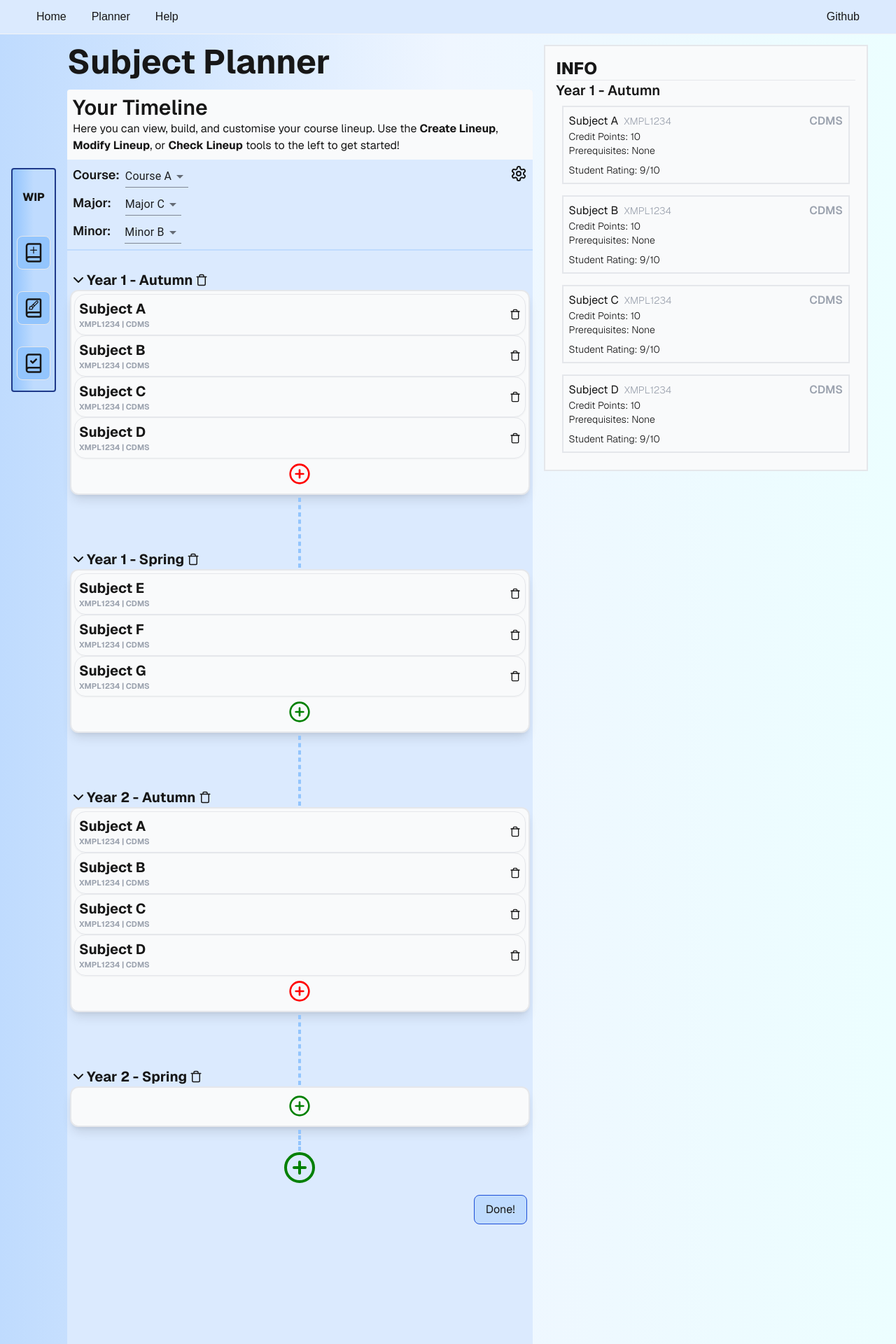
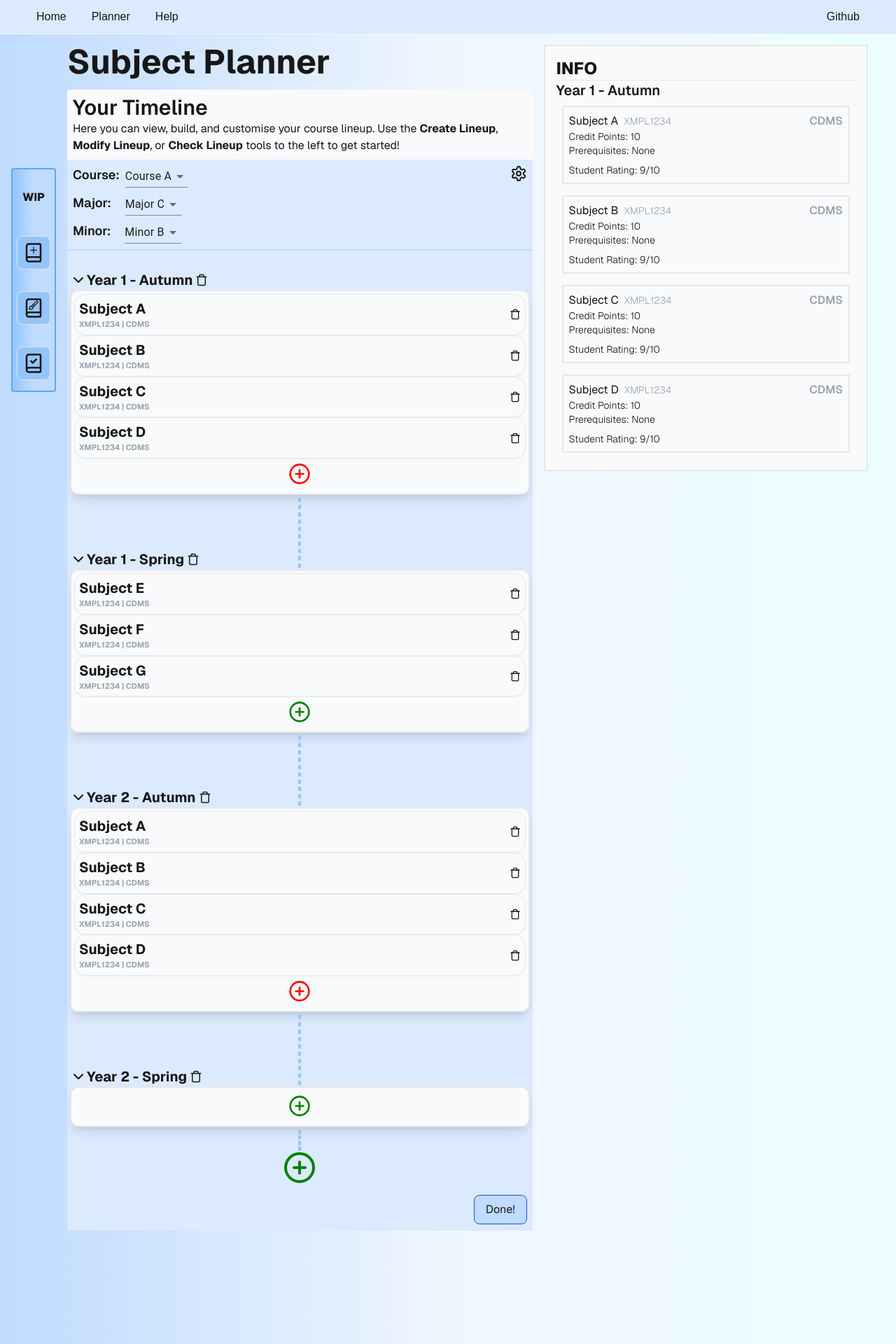
Before and after one commit to Inertia-Squared/subject-planner, a Next.js app: page /planner in a window 1280 px wide. Shown: the top 1920 px of the page at 70% size. Built offline with nearby package versions, Linux system fonts and the light colour scheme; what tailwindcss-animated would draw is missing.

Commit message:
- Changed border colour to look more appropriate

```diff
--- a/src/components/Planner Items/CourseLineup.tsx
+++ b/src/components/Planner Items/CourseLineup.tsx
@@ -101,7 +101,7 @@ export const CourseLineup = (props: CourseLineupData) => {
     return (
         <div className={`relative flex w-full space-x-4 h-full lg:pl-12 pr-2`}>
             <div
-                className={`grid fixed h-16 w-80 lg:w-16 lg:h-80 border-2 border-blue-900 rounded lg:left-4 lg:bottom-0 bottom-4 left-6 lg:top-[30%] bg-gradient-to-r from-blue-300 via-blue-200 to-blue-200 lg:grid-rows-4 grid-cols-4 lg:grid-cols-none justify-center items-center`}>
+                className={`grid fixed h-16 w-80 lg:w-16 lg:h-80 border-2 border-blue-400 rounded lg:left-4 lg:bottom-0 bottom-4 left-6 lg:top-[30%] bg-gradient-to-r from-blue-300 via-blue-200 to-blue-200 lg:grid-rows-4 grid-cols-4 lg:grid-cols-none justify-center items-center`}>
                 <div className={`p-2 font-extrabold`}>WIP</div>
                 <button><LucideBook className={`relative border bg-blue-300 p-2 rounded-lg justify-center`} size={48}><LucidePlus className={`content-center`} size={12} x={6} y={3}/></LucideBook></button>
                 <button><LucideBook className={`relative border bg-blue-300 p-2 rounded-lg `} size={48}><LucideBrush size={12} x={6} y={3}/></LucideBook>
@@ -163,9 +163,11 @@ export const CourseLineup = (props: CourseLineupData) => {
                     <div className={`flex w-full`}>
                         <div className={`flex-grow`}></div>
                         <a href={'/next-steps'}
-                           className={`mb-96 px-4 py-2 border border-blue-700 rounded-lg bg-blue-200 m-2 cursor-pointer`}>Done!</a>
+                           className={`px-4 py-2 border border-blue-700 rounded-lg bg-blue-200 m-2 cursor-pointer`}>Done!</a>
                     </div>
+                    <hr className={`mb-96`}/>
                 </div>
+
             </div>
             <InfoPanel getStudyPeriodPositions={getStudyPeriodPositions} getStudyPeriods={getStudyPeriods}
                        className={`hidden lg:block relative w-full`}/>
```
